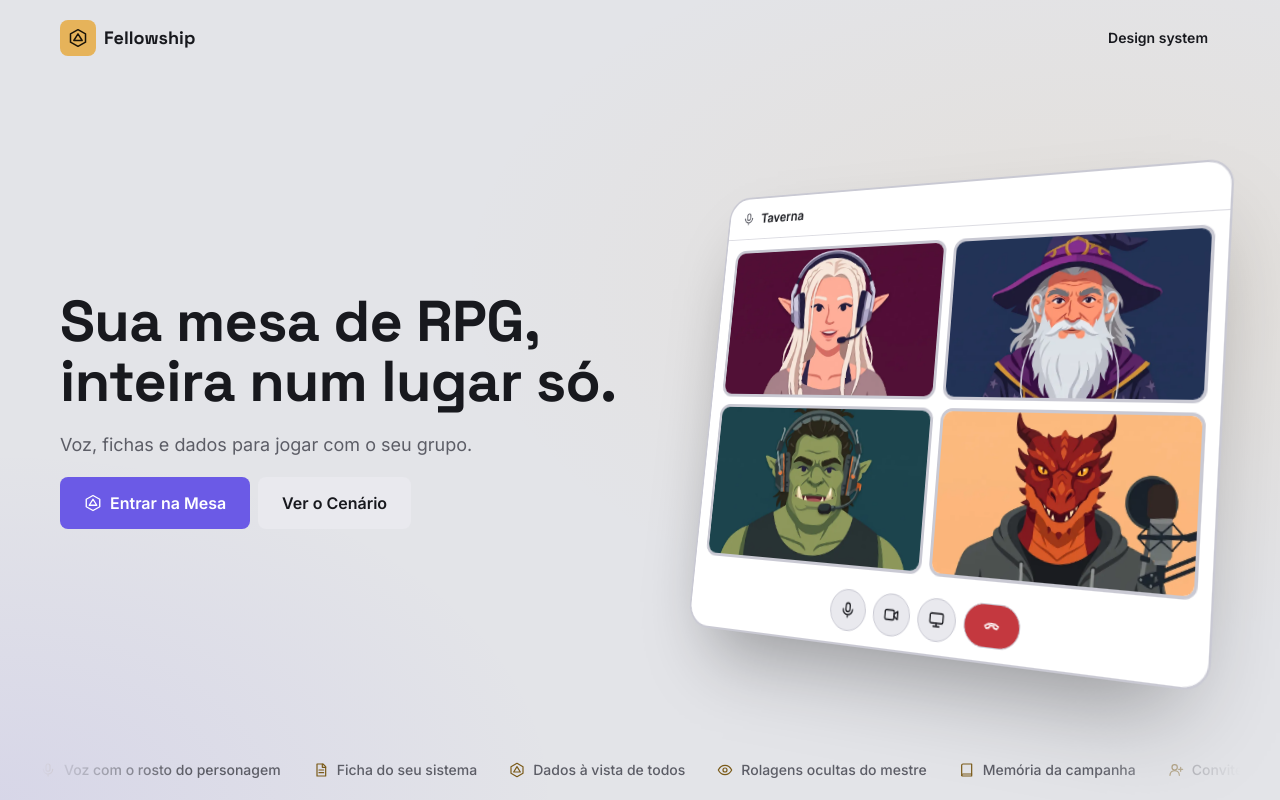
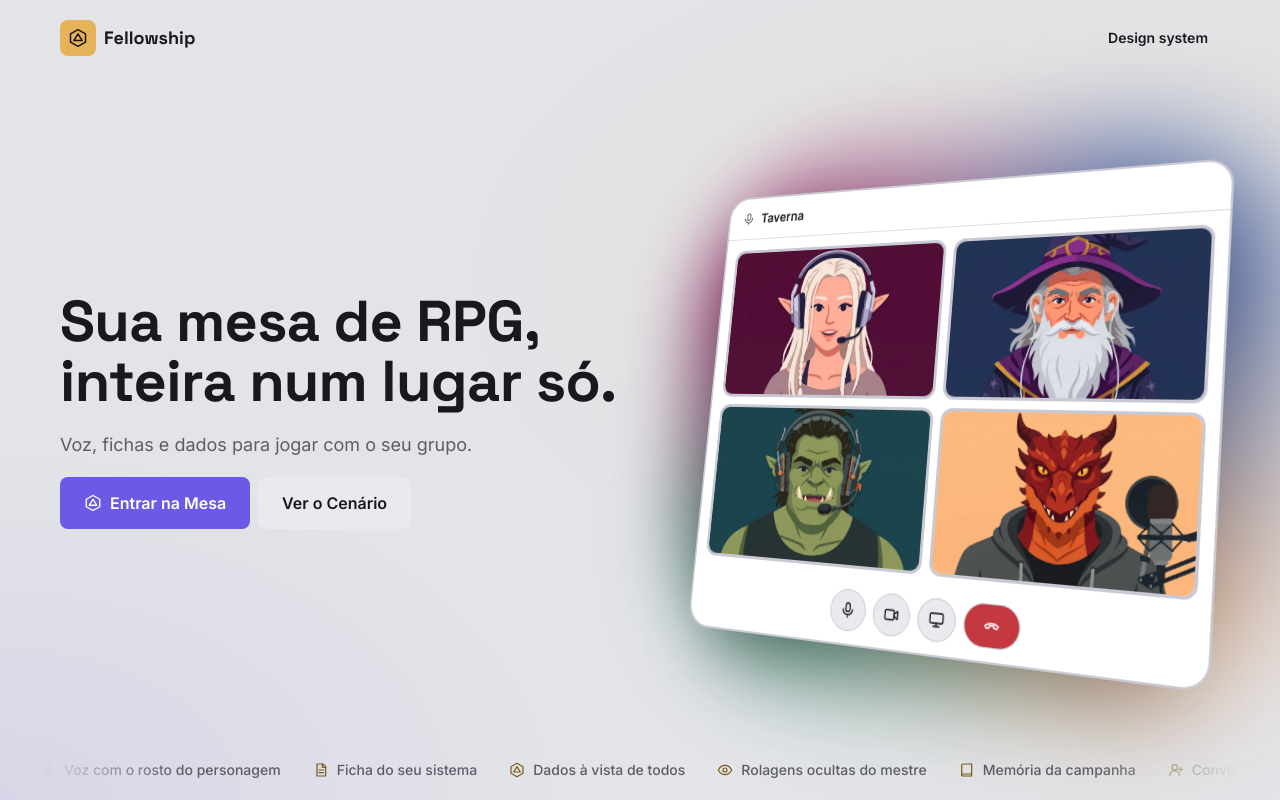
Before and after one commit to olxxz/fellowship, a Next.js app in the folder apps/web/: page / in a window 1280 px wide. Built offline with nearby package versions, Linux system fonts and the light colour scheme.

Commit message:
Landing: luz na cor de cada personagem vazando por trás da chamada
Co-Authored-By: Claude Opus 5.5 <noreply@anthropic.com>
Claude-Session: https://claude.ai/code/session_01426JssY8zpMTP6EpWL4YaD

```diff
--- a/apps/web/components/landing/Landing.module.sass
+++ b/apps/web/components/landing/Landing.module.sass
@@ -126,7 +126,20 @@
   @media (max-height: 620px)
     display: none
 
+// Luz vazando por trás da janela, na cor do fundo de cada personagem, no canto onde ele está:
+// vinho (elfa), azul-escuro (mago), verde-escuro (orc) e pêssego (dragão).
+.glow
+  position: absolute
+  inset: -8% -10%
+  border-radius: 30%
+  background: radial-gradient(circle at 12% 18%, #8a1a5a, transparent 58%), radial-gradient(circle at 90% 14%, #2f4f9a, transparent 58%), radial-gradient(circle at 10% 86%, #1d8a62, transparent 60%), radial-gradient(circle at 90% 88%, #fcba7e, transparent 58%)
+  filter: blur(52px)
+  opacity: 1
+  transform: rotateY(-26deg) rotateX(8deg)
+  pointer-events: none
+
 .call
+  position: relative
   display: flex
   flex-direction: column
   width: 100%
--- a/apps/web/components/landing/Landing.tsx
+++ b/apps/web/components/landing/Landing.tsx
@@ -98,6 +98,7 @@ export function Landing({ account }: { account?: LandingAccount | null }) {
 
         <div className={styles.scene} aria-hidden="true">
           {/* Uma chamada de vídeo do app, em miniatura: cabeçalho do canal, quatro câmeras e os controles. */}
+          <div className={styles.glow} />
           <div className={styles.call}>
             <div className={styles.callBar}>
               <Icon name="mic" size={16} />
```
